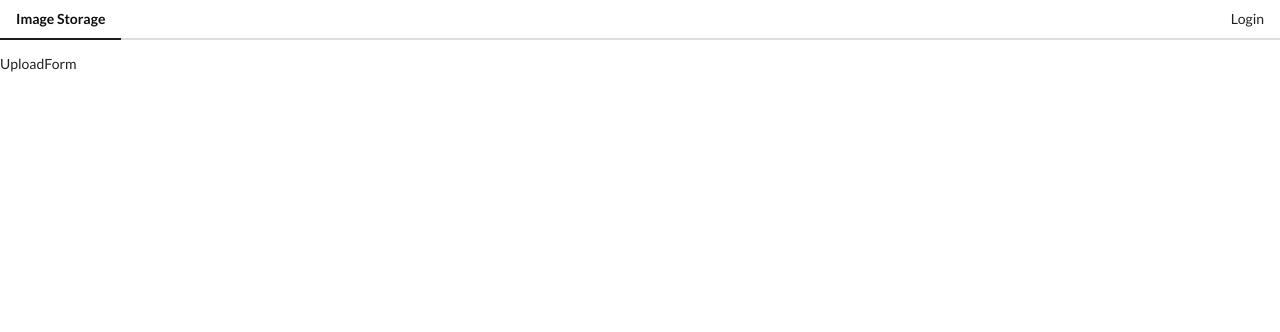
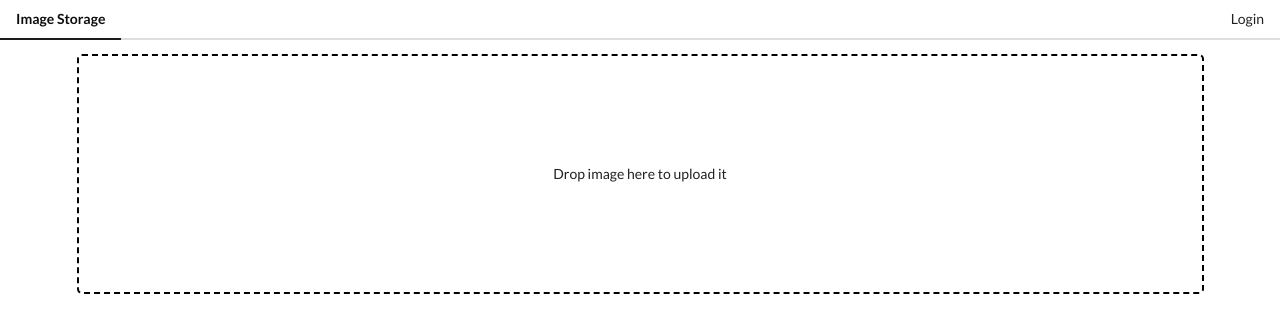
Before and after one commit to maechel/images, a Vue app: page /upload in a window 1280 px wide. Shown: the top 332 px of the page. Built offline with nearby package versions, Linux system fonts and the light colour scheme; no server answers.

Commit message:
Styling the UploadForm and the apply class container to overall App

```diff
--- a/src/App.vue
+++ b/src/App.vue
@@ -1,7 +1,9 @@
 <template>
     <div>
         <AppHeader></AppHeader>
-        <router-view></router-view>
+        <div class="ui container">
+            <router-view></router-view>
+        </div>
     </div>
 </template>
 
--- a/src/components/UploadForm.vue
+++ b/src/components/UploadForm.vue
@@ -1,6 +1,7 @@
 <template>
-    <div>
-        UploadForm
+    <div class="dropper">
+        <input type="file" />
+        <span>Drop image here to upload it</span>
     </div>
 </template>
 
@@ -11,5 +12,24 @@
 </script>
 
 <style scoped>
+    .dropper {
+        height: 30vh;
+        border: 2px dashed black;
+        border-radius: 5px;
+        display: flex;
+        justify-content: center;
+        align-items: center;
+        position: relative;
+    }
 
+    .dropper:hover {
+        background-color: #eee;
+    }
+
+    input {
+        width: 100%;
+        height: 30vh;
+        opacity: 0;
+        position: absolute;
+    }
 </style>
```
